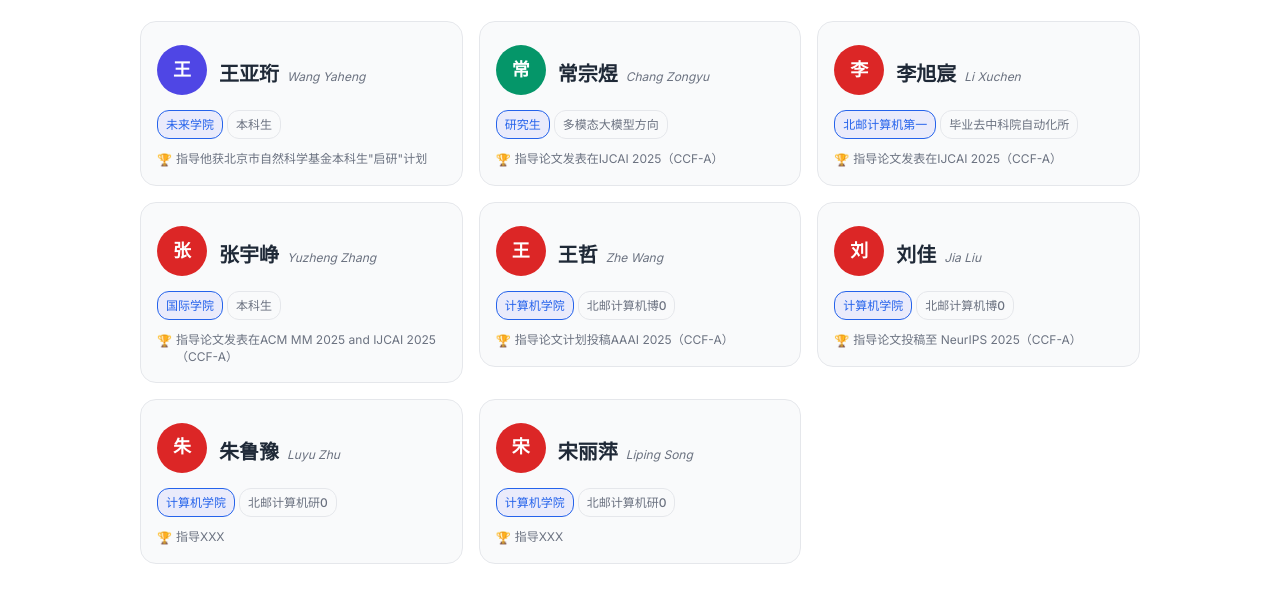
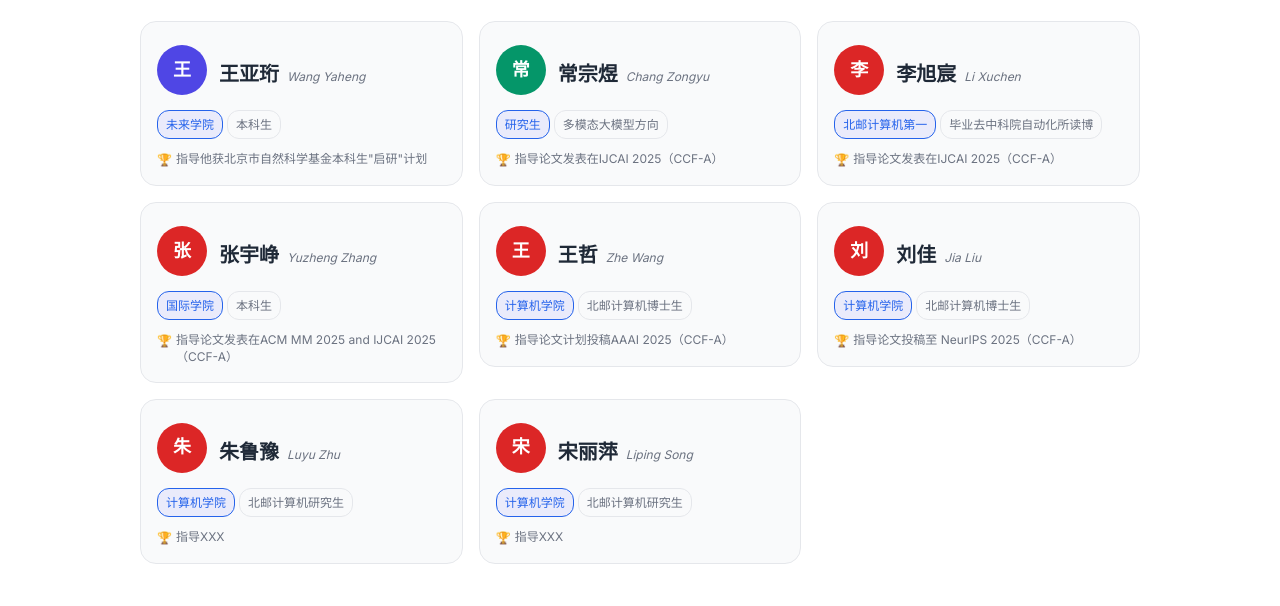
Before and after one commit to xiaoqian19940510/xiaoqian19940510.github.io, a Jekyll site: the page built from index.html, in a window 1280 px wide and 900 px high, scrolled down 6181 px. Shown: the part 143-749 px from the top of the window. Built offline with Jekyll 4.4.1, drawn with Linux system fonts in a browser that asks for light colours; the list of posts is cut into pages by our own code.

Commit message:
Update mentorship.yml

```diff
--- a/_data/mentorship.yml
+++ b/_data/mentorship.yml
@@ -18,7 +18,7 @@ students:
   - name: 李旭宸
     name_en: Li Xuchen
     affiliation: 北邮计算机第一
-    level: 毕业去中科院自动化所
+    level: 毕业去中科院自动化所读博
     achievement: 指导论文发表在IJCAI 2025（CCF-A）
     avatar_color: "#DC2626"
 
@@ -32,27 +32,27 @@ students:
   - name: 王哲
     name_en: Zhe Wang
     affiliation: 计算机学院
-    level: 北邮计算机博0
+    level: 北邮计算机博士生
     achievement: 指导论文计划投稿AAAI 2025（CCF-A）
     avatar_color: "#DC2626"
 
   - name: 刘佳
     name_en: Jia Liu
     affiliation: 计算机学院
-    level: 北邮计算机博0
+    level: 北邮计算机博士生
     achievement: 指导论文投稿至 NeurIPS 2025（CCF-A）
     avatar_color: "#DC2626"
 
   - name: 朱鲁豫
     name_en: Luyu Zhu
     affiliation: 计算机学院
-    level: 北邮计算机研0
+    level: 北邮计算机研究生
     achievement: 指导XXX
     avatar_color: "#DC2626"
 
   - name: 宋丽萍
     name_en: Liping Song
     affiliation: 计算机学院
-    level: 北邮计算机研0
+    level: 北邮计算机研究生
     achievement: 指导XXX
     avatar_color: "#DC2626"
```
